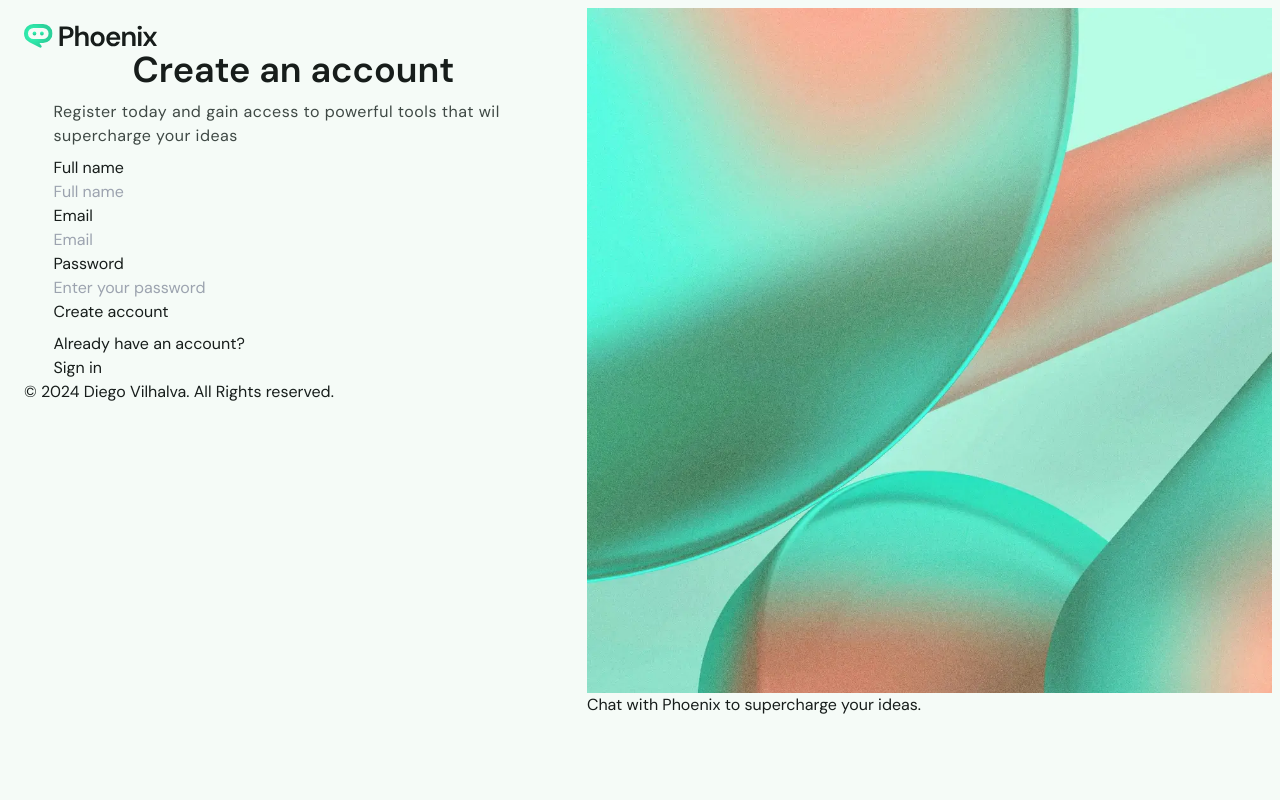
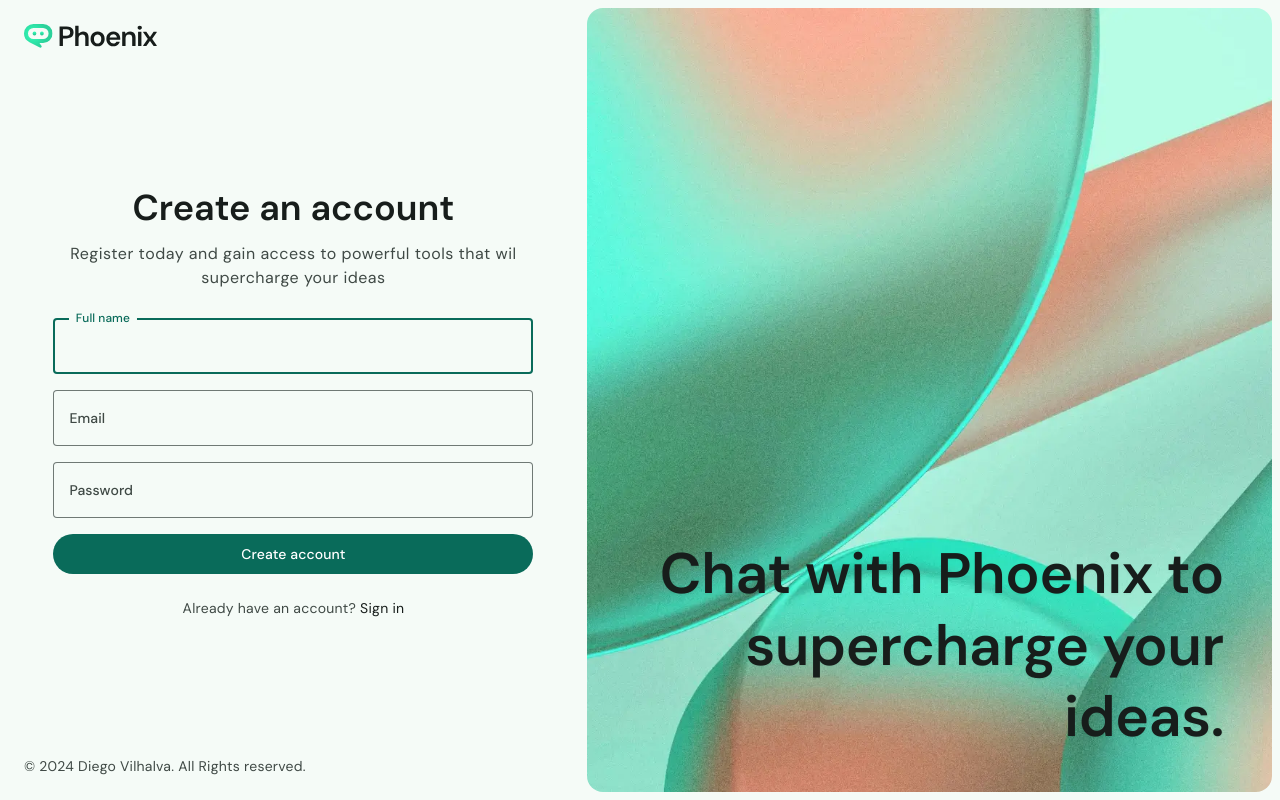
Before and after one commit to diegovilhalva/phoenix, a React (Vite) app: page /register in a window 1280 px wide. Built offline with nearby package versions, Linux system fonts and the light colour scheme; no server answers.

Commit message:
creating snackbar context

```diff
--- a/package.json
+++ b/package.json
@@ -10,6 +10,7 @@
     "preview": "vite preview"
   },
   "dependencies": {
+    "appwrite": "^16.0.2",
     "prop-types": "^15.8.1",
     "react": "^18.3.1",
     "react-dom": "^18.3.1",
--- /dev/null
+++ b/src/components/Progress.jsx
@@ -0,0 +1,15 @@
+import PropTypes from "prop-types"
+
+
+const CircularProgress = ({classes = '',size= ''}) => {
+  return (
+    <div className={`circular-progress ${size} ${classes}`}></div>
+  )
+}
+
+CircularProgress.propTypes = {
+    classes: PropTypes.string,
+    size: PropTypes.string
+}
+
+export default CircularProgress
--- a/src/components/TextField.jsx
+++ b/src/components/TextField.jsx
@@ -6,7 +6,7 @@ const TextField = ({classes = '',helperText,label,name,placeholder = '',fieldCla
   return (
     <div className={`text-field-wrapper ${classes}`}>
         <label htmlFor={name} className='label-text'>{label}</label>
-        <input className={`text-field ${fieldClasses}`} id={name} placeholder={placeholder} {...rest} />
+        <input className={`text-field ${fieldClasses}`} id={name} name={name} placeholder={placeholder} {...rest} />
         {helperText && <p className="helper-text">{helperText}</p>}
     </div>
   )
--- a/src/index.css
+++ b/src/index.css
@@ -3,6 +3,7 @@
 @tailwind utilities;
 
 @layer base {
+
   a,
   img,
   button {
@@ -10,10 +11,7 @@
   }
 
   input {
-    @apply block
-    outline-none
-    bg-transparent
-    w-full;
+    @apply block outline-none bg-transparent w-full;
   }
 
   input[type='password'] {
@@ -25,25 +23,115 @@
   }
 
   body {
-    @apply bg-light-background
-    dark:bg-dark-background
-    text-light-onBackground
-    dark:text-dark-onBackground;
+    @apply bg-light-background dark:bg-dark-background text-light-onBackground dark:text-dark-onBackground;
   }
 
   ::-webkit-scrollbar {
-    @apply w-2
-    h-2
-    rounded-full;
+    @apply w-2 h-2 rounded-full;
   }
 
   ::-webkit-scrollbar-thumb {
-    @apply bg-transparent
-    rounded-full;
+    @apply bg-transparent rounded-full;
   }
 
   *:hover::-webkit-scrollbar-thumb {
-    @apply bg-light-onBackground/15
-    dark:bg-dark-onBackground/15;
+    @apply bg-light-onBackground/15 dark:bg-dark-onBackground/15;
   }
 }
+
+
+@layer components {
+  .text-field-wrapper {
+    @apply relative;
+  }
+
+  .text-field {
+    @apply ring-1 ring-inset ring-light-outline dark:ring-dark-outline bg-inherit text-light-onSurface caret-light-primary dark:caret-dark-primary h-14 px-4 rounded-extraSmall transition-shadow duration-short3 ease-linear hover:ring-light-onSurface hover:dark:ring-dark-onSurface focus:ring-2 focus:ring-light-primary focus:dark:ring-dark-primary;
+  }
+
+  .text-field::placeholder {
+    @apply opacity-0 transition-opacity
+  }
+
+  .text-field:focus:placeholder {
+    @apply opacity-100;
+  }
+
+  .label-text {
+    @apply absolute text-labelLarge top-[18px] left-2 text-light-onSurfaceVariant dark:text-dark-onSurfaceVariant bg-light-background dark:bg-dark-background px-2 origin-[center-left] pointer-events-none select-none duration-short4 ease-standard;
+  }
+
+  .text-field-wrapper:hover .label-text {
+    @apply text-light-onSurface dark:text-dark-onSurface;
+  }
+
+  .text-field-wrapper:focus-within .label-text,
+  .text-field-wrapper:has(.text-field:not(:placeholder-shown)) .label-text {
+    @apply translate-x-0.5 -translate-y-7 scale-[0.85];
+  }
+
+  .text-field-wrapper:focus-within .label-text {
+    @apply text-light-primary dark:text-dark-primary;
+  }
+
+  .text-field-wrapper .helper-text {
+    @apply text-light-onSurfaceVariant dark:text-dark-onSurfaceVariant text-bodySmall px-4 pt-1 ;
+  }
+
+  .btn {
+    @apply h-10  flex  justify-center items-center rounded-full text-labelLarge px-4 transition-shadow duration-short3 ease-standard hover:shadow-elevation1 focus:shadow-none ;
+  }
+
+  .btn.filled.primary {
+    --state-layer-bg:theme('colors.light.onPrimary');
+    @apply bg-light-primary dark:bg-dark-primary text-light-onPrimary dark:text-dark-onPrimary ;
+  }
+  @media (prefers-color-scheme:dark) {
+    .btn.filled.primary {
+      --state-layer-bg:theme('colors.light.onPrimary');
+    }
+  }
+
+  .btn.filled:disabled {
+    @apply bg-light-onSurface/[0.12] dark:bg-dark-onSurface/[0.12] text-light-onSurface/[0.38]
+    dark:text-dark-onSurface/[0.38] pointer-events-none;
+  }
+
+  :has(> .state-layer) {
+    @apply relative overflow-hidden isolate;
+  }
+  .state-layer {
+    @apply absolute inset-0 bg-[--state-layer-bg]
+    opacity-0 transition-opacity duration-short3 ease-standard pointer-events-none select-none -z-10;
+  }
+
+  :has(>, .state-layer):hover > .state-layer {
+    @apply opacity-[0.08];
+  }
+
+  :has(>,.state-layer):where(:focus,:focus-visible,:focus-within) > .state-layer {
+    @apply opacity-[0.1];
+  }
+
+  .link {
+    @apply transition-colors duration-short3 ease-standard hover:text-light-primary hover:dark:text-dark-primary hover:underline;
+  }
+
+  .circular-progress {
+    @apply border-4 border-current  dark:border-current border-r-transparent  dark:border-r-transparent w-12 h-12 rounded-full animate-spin ;
+  }
+
+  .circular-progress.small {
+    @apply border-[3px] w-5 h-5;
+  }
+}
+
+@layer utilities {
+  .img-box {
+    @apply bg-light-surfaceContainerHighest dark:bg-dark-surfaceContainerHighest overflow-hidden;
+  }
+
+  .img-cover {
+    @apply w-full h-full object-cover;
+  }
+}
--- /dev/null
+++ b/src/lib/appwrite.js
@@ -0,0 +1,12 @@
+import { Client,Account } from 'appwrite';
+
+
+const client = new Client();
+
+client.setProject(import.meta.env.VITE_APPWRITE_PROJECT_ID)
+.setEndpoint('https://cloud.appwrite.io/v1')
+
+const account = new Account(client)
+
+
+export {account}
--- a/src/pages/Register.jsx
+++ b/src/pages/Register.jsx
@@ -1,49 +1,66 @@
-import { Link, Form } from "react-router-dom"
+import { Link, Form,useNavigation,useActionData } from "react-router-dom"
 import PageTitle from "../components/PageTitle"
 import { logoLight, logoDark, banner } from "../assets/assets"
 import TextField from "../components/TextField"
 import Button from "../components/Button"
+import CircularProgress from "../components/Progress"
+import { useEffect } from "react"
 
 
 const Register = () => {
+
+    const error = useActionData()
+
+
+
+    const navigation = useNavigation()
+    useEffect(() => {
+
+
+    },[error])
+
     return (
         <>
             <PageTitle title="Create an account" />
             <div className="relative w-screen h-dvh p-2 grid grid-cols-1 lg:grid-cols-[1fr,1.2fr] lg:gap-2">
                 <div className="flex flex-col p-4">
-                    <Link to={"/"} className="max-w-max mx-auto lg:mx-0">
+                    <Link to={"/"} className="max-w-max mx-auto mb-auto lg:mx-0">
                         <img src={logoLight} alt="phoenix logo" width={133} height={24} className="dark:hidden" />
 
                         <img src={logoDark} alt="phoenix logo" width={133} height={24} className="hidden dark:block" />
                     </Link>
                     <div className="flex flex-col gap-2 max-w-[480px] w-full mx-auto">
                         <h2 className="text-displaySmall font-semibold text-light-onBackground text-center">Create an account</h2>
-                        <p className="text-bodyLarge text-light-onSurfaceVariant dark:text-dark-onSurfaceVariant">
+                        <p className="text-bodyLarge text-light-onSurfaceVariant dark:text-dark-onSurfaceVariant mt-1 mb-5 text-center px-2">
                             Register today and gain access to powerful tools that wil supercharge your ideas
                         </p>
-                        <Form method="POST" className="">
-                            <TextField type="text" name="name" label='Full name' placeholder="Full name" required={true} autoFocus={true} />
+                        <Form method="POST" className="grid grid-cols-1 gap-4">
+                            <TextField type="text" name="name" label='Full name' placeholder="Full name" required={true} autoFocus={true}  />
                             <TextField type="email" name="email" label="Email" placeholder="Email" />
                             <TextField type="password" name="password" label="Password" placeholder="Enter your password" required={true} />
-                            <Button type="submit" >
-                                Create account
+                            <Button type="submit" disabled={navigation.state === 'submitting'}>
+                                {navigation.state === 'submitting' ? (
+                                 <CircularProgress size="small"  />
+                                ):(
+                                'Create account'
+                                )}
                             </Button>
                         </Form>
-                        <p className="">
+                        <p className="text-bodyMedium text-light-onSurfaceVariant dark:text-dark-onSurfaceVariant text-center mt-4 ">
                             Already have an account?
-                            <Link to="/login" >
+                            <Link to="/login"  className="link inline-block ms-1 text-light-onSurface dark:text-dark-onSurface">
                                 Sign in
                             </Link>
                         </p>
                     </div>
 
-                    <p className="">
+                    <p className="mt-auto mx-auto text-light-onSurfaceVariant dark:text-dark-onSurfaceVariant text-bodyMedium lg:mx-0">
                         &copy; 2024 Diego Vilhalva. All Rights reserved.
                     </p>
                 </div >
-                <div className="">
+                <div className="hidden img-box lg:block lg:relative lg:rounded-large ">
                     <img src={banner} alt="" className="img-cover" />
-                    <p className="">
+                    <p className="absolute bottom-10 left-12 right-12 z-10 text-displayLarge font-semibold leading-tight text-right text-light-onSurface drop-shadow-sm 2xl:text-[72px]">
                     Chat with Phoenix to supercharge your ideas.
                     </p>
                 </div>
--- /dev/null
+++ b/src/routers/actions/registerActions.js
@@ -0,0 +1,34 @@
+
+import { redirect } from "react-router-dom"
+import { account } from "../../lib/appwrite"
+import generateId from "../../utils/generateId"
+
+const registerAction = async ({ request }) => {
+    const formData = await request.formData()
+
+    try {
+        await account.create(generateId(),
+            formData.get('email'),
+            formData.get('password'),
+            formData.get('name')
+        )
+    } catch (error) {
+        return {
+            message: error.message
+        }
+    }
+
+    try {
+        await account.createEmailPasswordSession(
+            formData.get('email'),
+            formData.get('password')
+        )
+    } catch (error) {
+        console.log(`Error creating email session: ${error.message}`)
+        return redirect('/login')
+    }
+    return redirect('/')
+}
+
+
+export default registerAction
--- a/src/routers/routes.jsx
+++ b/src/routers/routes.jsx
@@ -2,6 +2,8 @@ import  {createBrowserRouter} from "react-router-dom"
 
 import App from "../App"
 import Register from "../pages/Register"
+import registerAction from "./actions/registerActions"
+
 
 const router  = createBrowserRouter([
     {
@@ -10,7 +12,8 @@ const router  = createBrowserRouter([
     },
     {
         path:'/register',
-        element:<Register />
+        element:<Register />,
+        action:registerAction
     },
 ])
 
--- /dev/null
+++ b/src/utils/generateId.js
@@ -0,0 +1,4 @@
+
+export default function generateId() {
+    return Math.random().toString(36).slice(2) + Date.now().toString(36)
+}
```
Also changed, not shown: src/context/SnackbarContext.jsx (added, +59 -0 lines), 2 other files (tests, documents, lock files or other folders).
